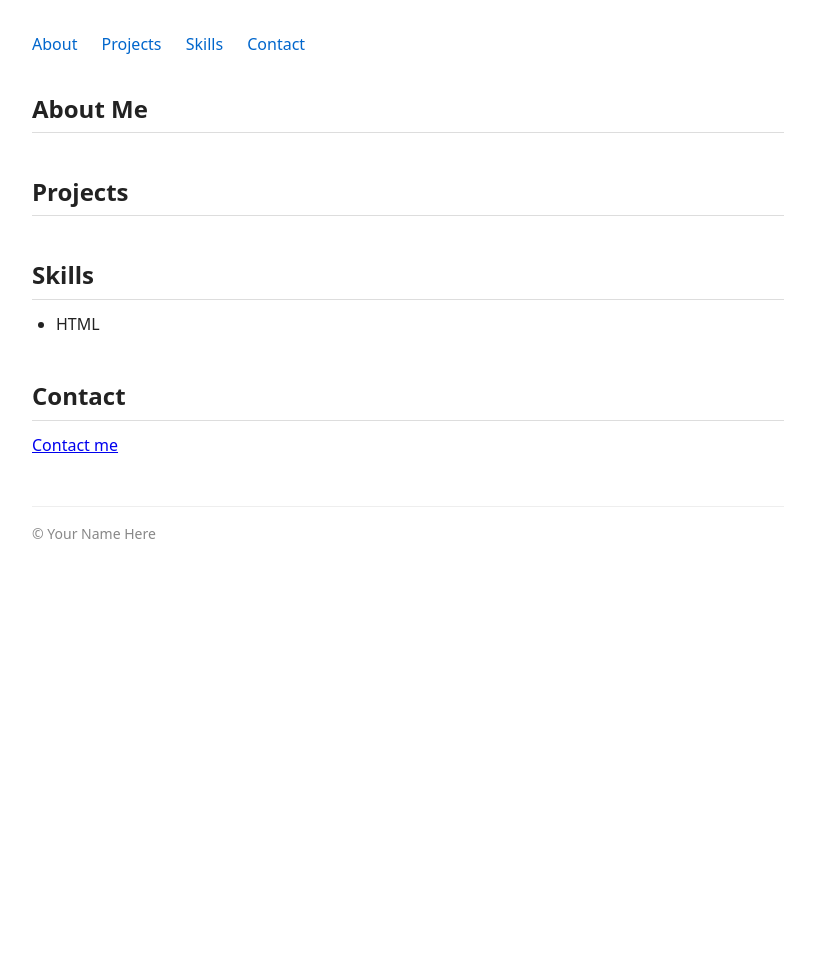
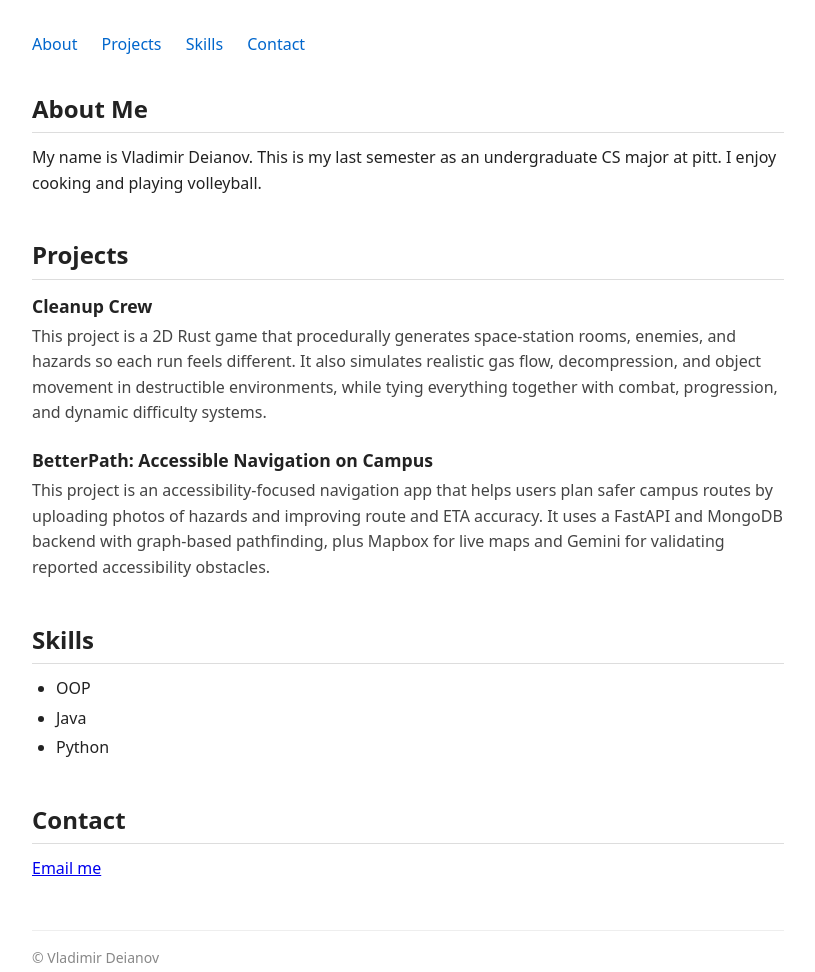
Before and after one commit to VladWorldWide27/IndividualAssignment3, a plain HTML site: page index.html in a window 1280 px wide. Shown: the whole page, without its empty margins (232-1047 px from the left). Before the commit the page ends 800 px from the top, so only its background shows below. Drawn offline with Linux system fonts and the light colour scheme.

Commit message:
everything works

```diff
--- a/index.html
+++ b/index.html
@@ -4,7 +4,7 @@
 <head>
   <meta charset="UTF-8">
   <meta name="viewport" content="width=device-width, initial-scale=1.0">
-  <title>Your Name Here</title>
+  <title>Vladimir Deianov</title>
   <link rel="stylesheet" href="style.css">
 </head>
 
@@ -23,46 +23,46 @@
 
     <section id="about">
       <h2>About Me</h2>
-      <!-- TODO: Replace with 2-3 sentences about yourself -->
-      <!-- e.g., include your name, your program/year, and what you are interested in -->
+      My name is Vladimir Deianov. This is my last semester as an undergraduate CS major at pitt. I enjoy cooking and playing volleyball.
     </section>
 
     <section id="projects">
       <h2>Projects</h2>
 
-      <!-- Example project entry structure — copy, fill in, and add at least 2:
+
       <div class="project">
-        <h3>Project Name</h3>
-        <p>What the project does, the technologies used, and what you learned.</p>
+        <h3>Cleanup Crew</h3>
+        <p>This project is a 2D Rust game that procedurally generates space-station rooms, enemies, and hazards so each run feels different. It also simulates realistic gas flow, decompression, and object movement in destructible environments, while tying everything together with combat, progression, and dynamic difficulty systems.</p>
       </div>
-      -->
+      <div class="project">
+        <h3>BetterPath: Accessible Navigation on Campus</h3>
+        <p>This project is an accessibility-focused navigation app that helps users plan safer campus routes by uploading photos of hazards and improving route and ETA accuracy. It uses a FastAPI and MongoDB backend with graph-based pathfinding, plus Mapbox for live maps and Gemini for validating reported accessibility obstacles.</p>
+      </div>
 
-      <!-- TODO: Add at least 2 project entries using the structure above -->
     </section>
 
     <section id="skills">
       <h2>Skills</h2>
       <ul>
-        <!-- Example skill - TODO: replace -->
-        <li>HTML</li>
 
-        <!-- TODO: Add a second skill here -->
-        <!-- TODO: Add a third skill here -->
-        <!-- TODO: ... -->
+        <li>OOP</li>
+        <li>Java</li>
+        <li>Python</li>
+
+
       </ul>
     </section>
 
     <section id="contact">
       <h2>Contact</h2>
-      <!-- TODO: Replace href="#" with a real link (e.g., mailto:you@example.com or your LinkedIn URL) -->
-      <!-- TODO: Replace the link text with something descriptive, e.g. "Email me" or "LinkedIn" -->
-      <p><a href="#">Contact me</a></p>
+
+      <p><a href="mailto:deyanovva@gmail.com">Email me</a></p>
     </section>
 
   </main>
 
   <footer>
-    <p>&copy; Your Name Here</p>
+    <p>&copy; Vladimir Deianov</p>
   </footer>
 
 </body>
```
